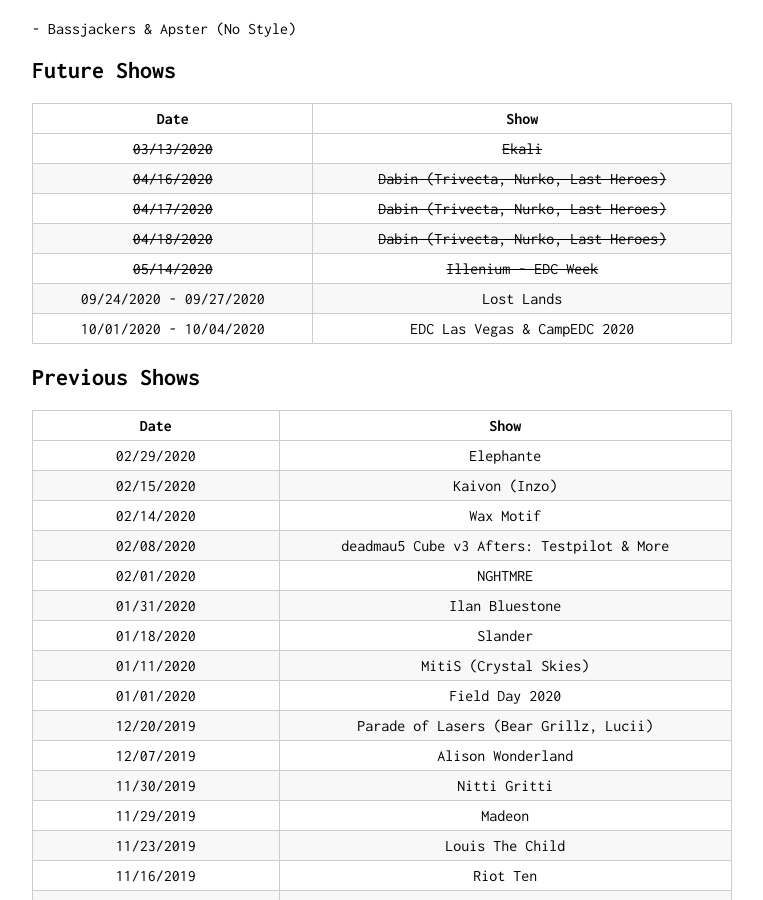
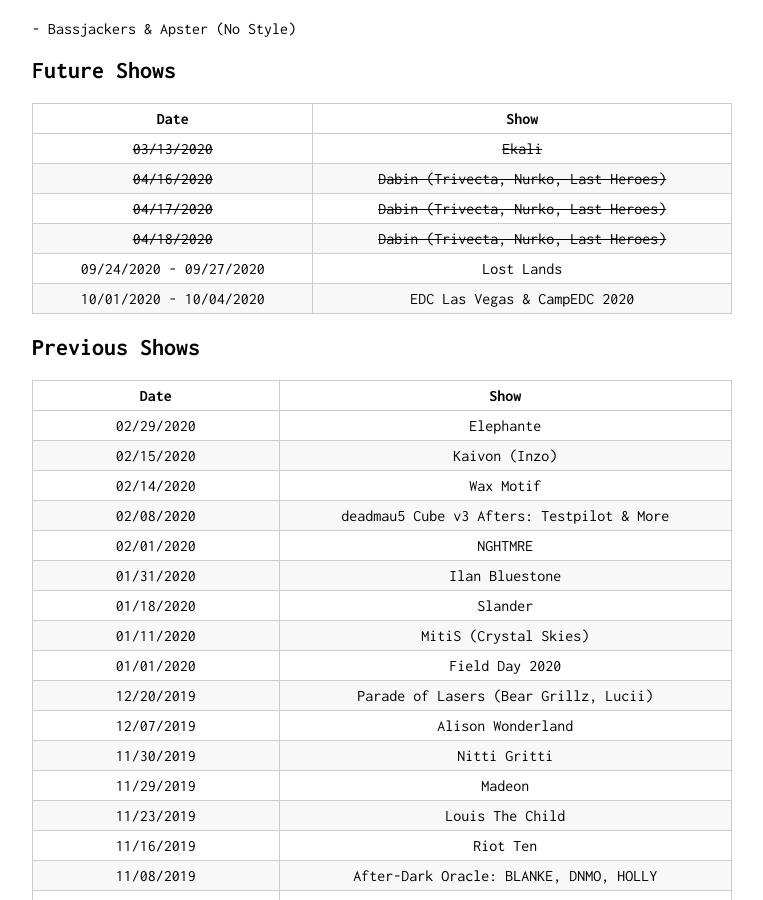
Before and after one commit to mksavic/mksavic.github.io, a Jekyll site: the page built from edm.md, in a window 1280 px wide and 900 px high, scrolled down 375 px. Shown: the whole window, without its empty margins (258-1021 px from the left). Built offline with Jekyll 4.4.1, drawn with Linux system fonts in a browser that asks for light colours; our own code applies the rules of GitHub Pages for plain Markdown files.

Commit message:
update edm.md

```diff
--- a/edm.md
+++ b/edm.md
@@ -25,7 +25,6 @@ is_contact: true
 |     ~~04/16/2020~~      |    ~~Dabin (Trivecta, Nurko, Last Heroes)~~    |
 |     ~~04/17/2020~~      |    ~~Dabin (Trivecta, Nurko, Last Heroes)~~    |
 |     ~~04/18/2020~~      |    ~~Dabin (Trivecta, Nurko, Last Heroes)~~    |
-|     ~~05/14/2020~~      |            ~~Illenium - EDC Week~~             |
 | 09/24/2020 - 09/27/2020 |                   Lost Lands                   |
 | 10/01/2020 - 10/04/2020 |          EDC Las Vegas & CampEDC 2020          |
 
```
